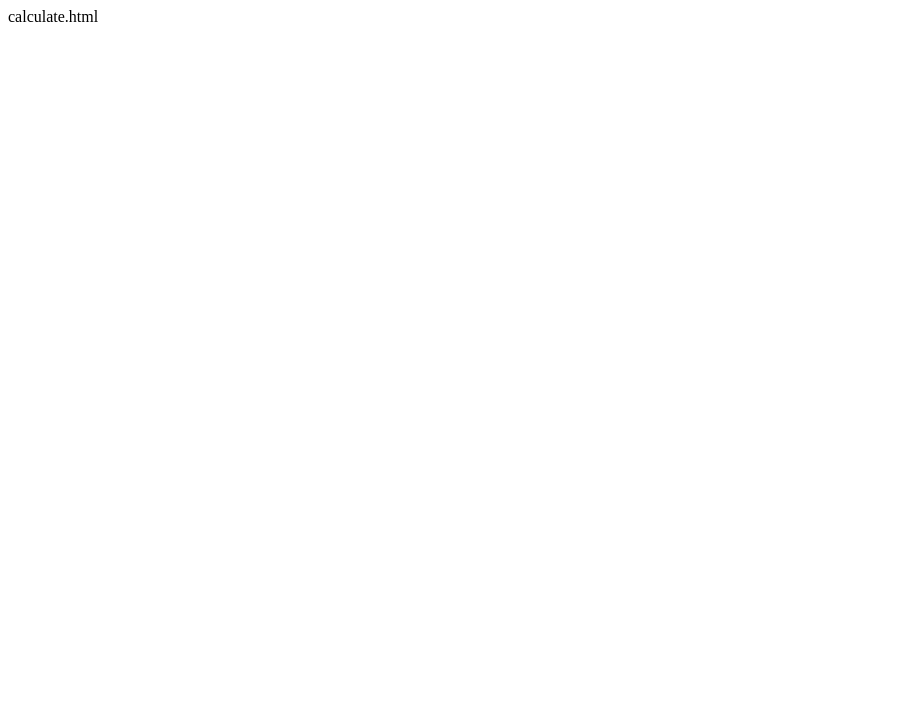
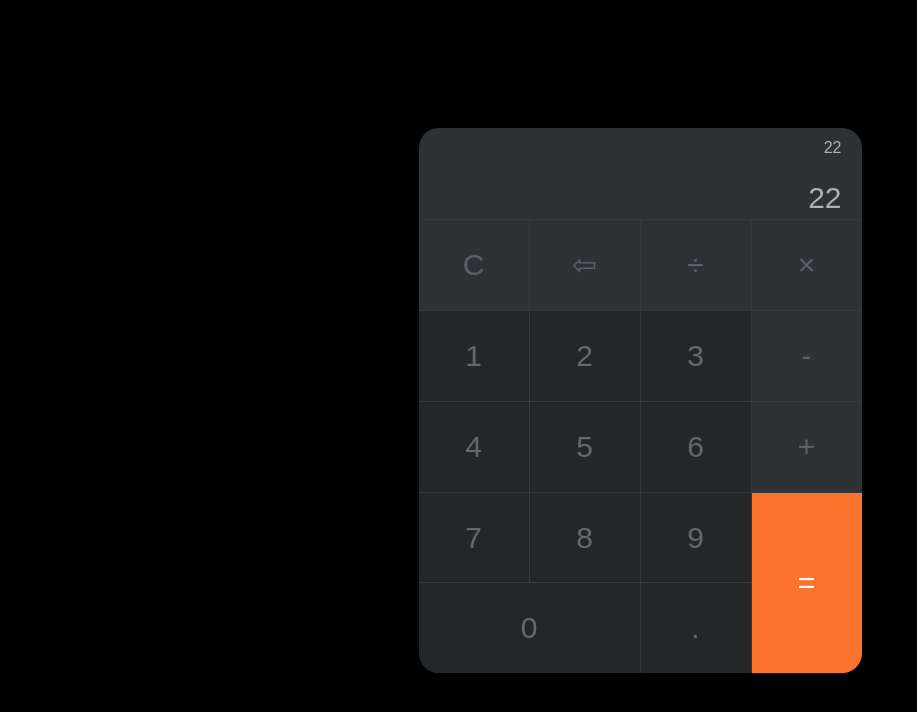
Before and after one commit to honeypigs/summer, a plain HTML site: page summer work/calculate/calculate.html in a window 1280 px wide. Shown: the whole page, without its empty margins (0-917 px from the left). Drawn offline with Linux system fonts and the light colour scheme.

Commit message:
calculate page

```diff
--- a/summer work/calculate/calculate.html
+++ b/summer work/calculate/calculate.html
@@ -1 +1,41 @@
-calculate.html
+<!DOCTYPE html>
+<html lang="en">
+<head>
+	<meta charset="UTF-8">
+	<title>Calculate</title>
+</head>
+<link rel="stylesheet" href="calculate.css">
+<body>
+	<div class = "container">
+		<div class = "output">
+			<div id="output1">22</div>
+			<div id="output2">22</div>
+		</div>
+		<div class="top_font">
+			<div class="font change" id = "clean">C</div>
+			<div class="font change" id = "delete">&#8678</div>
+			<div class="font change" id = "divide">÷</div>
+			<div class="font change" id = "multiply">×</div>
+		</div>
+		<div class="num_container">
+			<div class="num change" id="num1">1</div>
+			<div class="num change" id="num2">2</div>
+			<div class="num change" id="num3">3</div>
+			<div class="num change" id="num4">4</div>
+			<div class="num change" id="num5">5</div>
+			<div class="num change" id="num6">6</div>
+			<div class="num change" id="num7">7</div>
+			<div class="num change" id="num8">8</div>
+			<div class="num change" id="num9">9</div>
+			<div class="num change" id="num0">0</div>
+			<div class="num change" id="dot">.</div>
+		</div>
+		<div class="right_font">
+			<div class="font change" id = "reduce">-</div>
+			<div class="font change" id = "add">+</div>
+			<div class="font" id = "equal">=</div>
+		</div>
+	</div>
+	<script type="text/javascript" src = "calculate.js"></script>
+</body>
+</html>
--- /dev/null
+++ b/summer work/calculate/calculate.less
@@ -0,0 +1,195 @@
+@h : 90px;
+@w : 110px;
+
+body{
+	cursor: pointer;
+	font-size: 30px;
+	font-family: "Microsoft YaHei",Arial,Helvetica,sans-serif;
+	background-color: #000;
+}
+
+.change {
+	transition: color 1s,background-color 1s;
+	-moz-transition: color 1s,background-color 1s;
+	-webkit-transition: color 1s,background-color 1s;
+	-o-transition: color 1s,background-color 1s;
+}
+
+.change:hover {
+	color: #535456;
+	background-color: #1D2021;
+}
+
+.container {
+	position: absolute;
+	margin: auto;
+	left: 0;right: 0;top: 0;bottom: 0;
+	height: 6*@h+ 5px;
+	width: 4*@w+3px;
+	border-radius: 20px;
+	background-color: #2F3235;
+	color: #AFB0B1;
+
+}
+
+.output {
+	cursor: text;
+	position: absolute;
+	left: 0;
+	top: 0;
+	height: @h;
+	width: 4*@w+3px;
+	text-align: right;
+	#output1{
+		padding-right: 20px;
+		height: 90/3;
+		font-size: 16px;
+		line-height: 40px;
+	}
+	#output2{
+		padding-right: 20px;
+		height: 90/3*2;
+		line-height: 60px;
+	}
+}
+
+.font {
+	position: absolute;
+	height: @h;
+	width: @w;
+	text-align: center;
+	border:1px #373A3C solid;
+	border-left: 0;
+	border-bottom: 0;
+	line-height: @h;
+	color: #5B6069;
+}
+
+.top_font {
+	position: absolute;
+	left: 0;
+	top: @h + 1px;
+	height: @h;
+	width: 4*@w+3px;
+	#clean {
+		left: 0;
+		top: 0;
+	}
+
+	#delete {
+		left: @w + 1px;
+		top: 0;
+	}
+
+	#divide {
+		left: @w*2 + 2px;
+		top: 0;
+	}
+
+	#multiply {
+		left: @w*3 + 3px;
+		top: 0;
+		border-right: 0;
+	}
+
+}
+
+.right_font {
+	position: absolute;
+	right: 0;
+	top: @h*2 + 2px;
+	height: @h*4 + 3px;
+	width: @w;
+
+	#reduce {
+		right: 0;
+		top: 0;
+		border-right: 0;
+	}
+
+	#add {
+		right: 0;
+		top: @h + 1px;
+		border-right: 0;
+	}
+
+	#equal {
+		right: 0;
+		top: @h*2 + 2px;
+		border-right: 0;
+		height: 2*@h;
+		background-color: #FB742F;
+		color: #fff;
+		line-height: @h * 2;
+		border-bottom-right-radius: 20px;
+	}
+}
+
+.num {
+	position: absolute;
+	height: @h;
+	width: @w;
+	text-align: center;
+	background-color: #242729;
+	border:1px #373A3C solid;
+	border-left: 0;
+	border-bottom: 0;
+	line-height: @h;
+	color: #66686A;
+}
+
+.num_container {
+	position: absolute;
+	left: 0;
+	top: @h*2 + 2px;
+	height: 4*@h + 3px;
+	width: 3*@w + 3px;
+}
+
+
+#num1 {
+	left: 0;
+	top: 0;
+}
+#num2 {
+	left: @w + 1px;
+	top: 0;
+}
+#num3 {
+	left: @w*2 + 2px;
+	top: 0;
+}
+#num4 {
+	left: 0;
+	top: @h + 1px;
+}
+#num5 {
+	left: @w + 1px;
+	top: @h + 1px;
+}
+#num6 {
+	left: @w*2 + 2px;
+	top: @h + 1px;
+}
+#num7 {
+	left: 0;
+	top: @h*2 + 2px;
+}
+#num8 {
+	left: @w + 1px;
+	top: @h*2 + 2px;
+}
+#num9 {
+	left: @w*2 + 2px;
+	top: @h*2 + 2px;
+}
+#num0 {
+	width: @w*2 + 1px;
+	left: 0;
+	bottom: 0;
+	border-bottom-left-radius: 20px;
+}
+#dot {
+	right: 0;
+	bottom: 0;
+}
```
Also changed, not shown: summer work/calculate/calculate.css.
